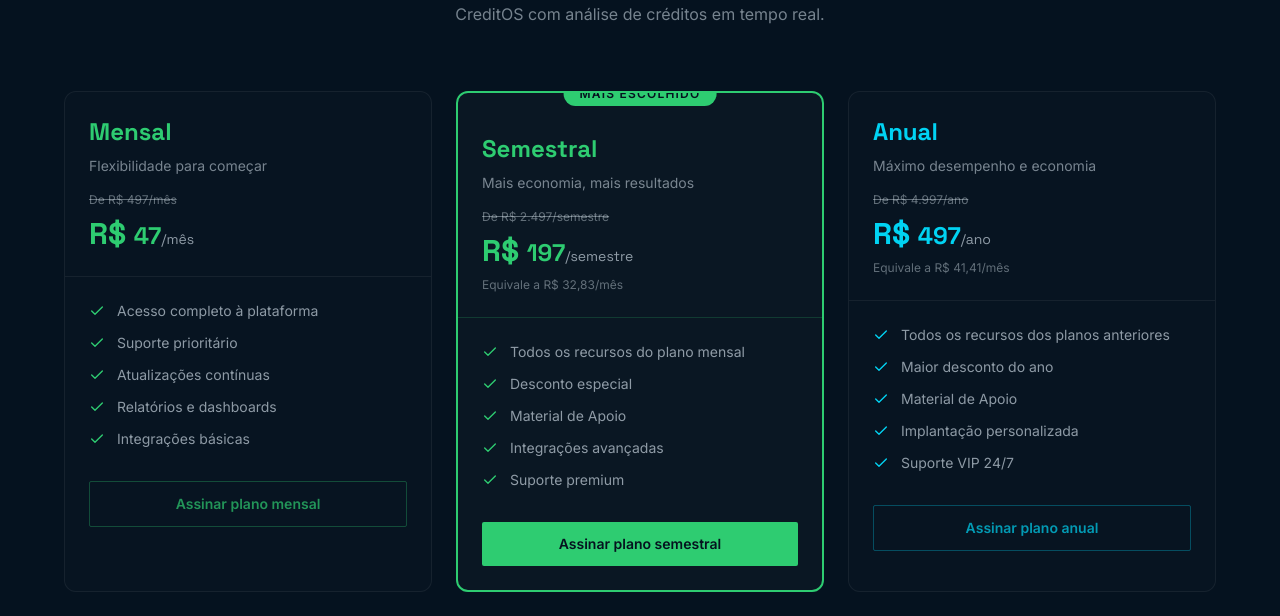
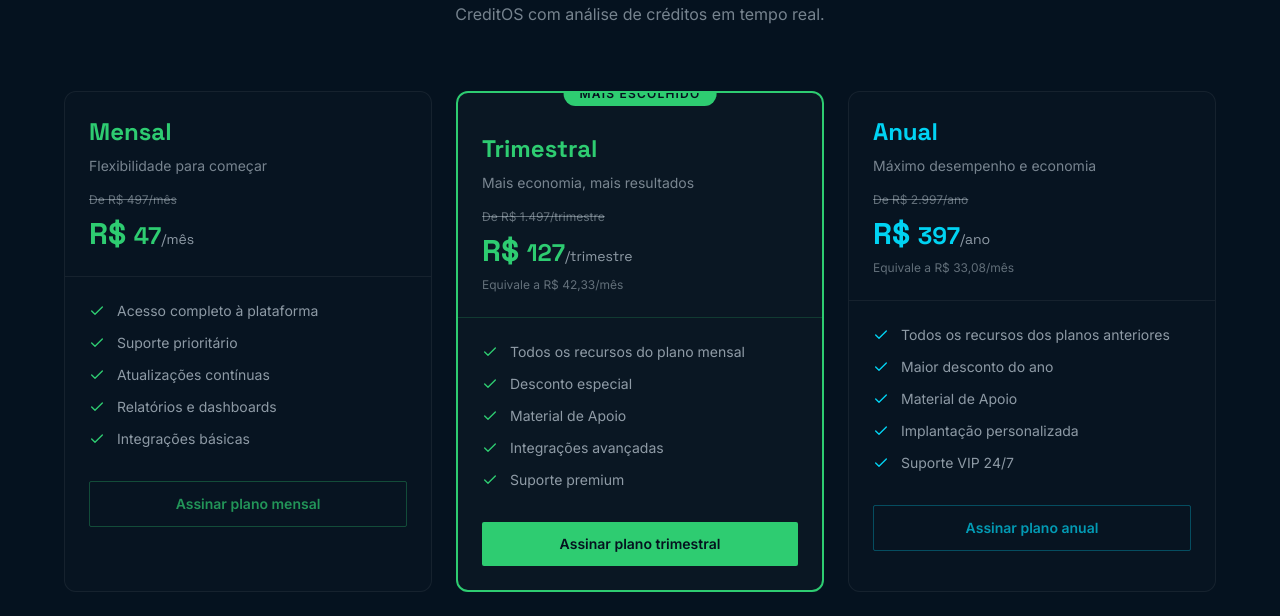
Before and after one commit to pedrosalomao881-star/triade-ia-site, a Next.js app: page /creditOS in a window 1280 px wide. Shown: the part 4984-5600 px from the top of the page. Built offline with nearby package versions, Linux system fonts and the light colour scheme.

Commit message:
fix: correcao matematica e atualizacao de precos na LP CreditOS

```diff
--- a/app/creditOS/page.tsx
+++ b/app/creditOS/page.tsx
@@ -388,7 +388,7 @@
               </div>
             </div>
 
-            {/* Semestral - DESTAQUE */}
+            {/* Trimestral - DESTAQUE */}
             <div className="border-2 border-brand rounded-xl overflow-hidden bg-white/[0.02] flex flex-col relative">
               <div className="absolute top-0 left-1/2 -translate-x-1/2 -translate-y-1/2">
                 <span className="inline-block bg-brand text-navy font-semibold text-xs px-4 py-1 rounded-full uppercase tracking-widest">
@@ -396,14 +396,14 @@
                 </span>
               </div>
               <div className="p-6 border-b border-brand/20 mt-4">
-                <h3 className="text-2xl font-display font-bold text-brand mb-2">Semestral</h3>
+                <h3 className="text-2xl font-display font-bold text-brand mb-2">Trimestral</h3>
                 <p className="text-ice/50 text-sm mb-4">Mais economia, mais resultados</p>
-                <div className="text-ice/40 text-xs line-through mb-2">De R$ 2.497/semestre</div>
+                <div className="text-ice/40 text-xs line-through mb-2">De R$ 1.497/trimestre</div>
                 <div className="text-3xl font-display font-bold text-brand">
-                  R$ <span className="text-2xl">197</span>
-                  <span className="text-sm text-ice/60 font-normal">/semestre</span>
+                  R$ <span className="text-2xl">127</span>
+                  <span className="text-sm text-ice/60 font-normal">/trimestre</span>
                 </div>
-                <div className="text-ice/40 text-xs mt-2">Equivale a R$ 32,83/mês</div>
+                <div className="text-ice/40 text-xs mt-2">Equivale a R$ 42,33/mês</div>
               </div>
               <div className="p-6 flex-1">
                 <ul className="space-y-3 mb-8">
@@ -433,7 +433,7 @@
                   className="block w-full text-center bg-brand text-navy font-semibold px-6 py-3 rounded-sm hover:bg-brand/90 transition-colors text-sm"
                   style={{ borderRadius: '2px' }}
                 >
-                  Assinar plano semestral
+                  Assinar plano trimestral
                 </Link>
               </div>
             </div>
@@ -443,12 +443,12 @@
               <div className="p-6 border-b border-white/[0.06]">
                 <h3 className="text-2xl font-display font-bold text-cyan-400 mb-2">Anual</h3>
                 <p className="text-ice/50 text-sm mb-4">Máximo desempenho e economia</p>
-                <div className="text-ice/40 text-xs line-through mb-2">De R$ 4.997/ano</div>
+                <div className="text-ice/40 text-xs line-through mb-2">De R$ 2.997/ano</div>
                 <div className="text-3xl font-display font-bold text-cyan-400">
-                  R$ <span className="text-2xl">497</span>
+                  R$ <span className="text-2xl">397</span>
                   <span className="text-sm text-ice/60 font-normal">/ano</span>
                 </div>
-                <div className="text-ice/40 text-xs mt-2">Equivale a R$ 41,41/mês</div>
+                <div className="text-ice/40 text-xs mt-2">Equivale a R$ 33,08/mês</div>
               </div>
               <div className="p-6 flex-1">
                 <ul className="space-y-3 mb-8">
```
